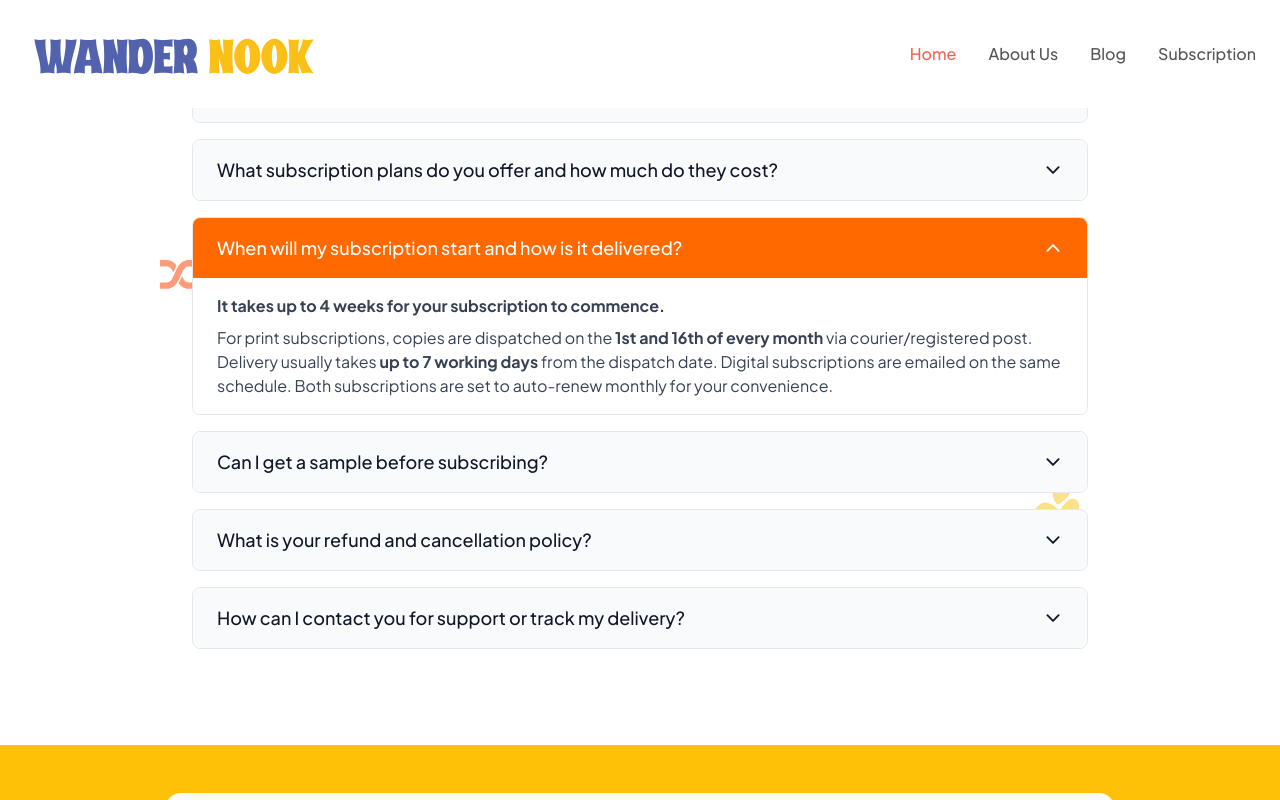
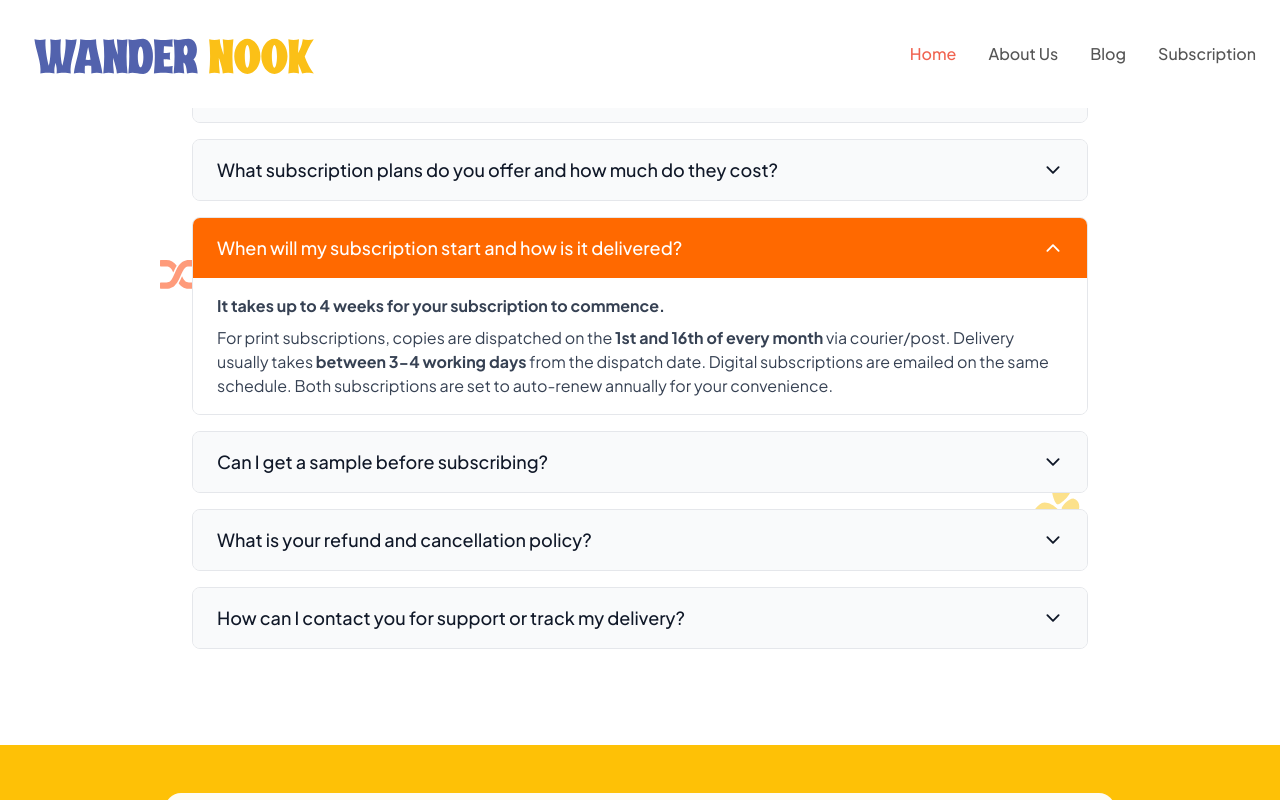
Before and after one commit to s-gajjar/wander-nook, a Next.js app: page / in a window 1280 px wide. Both pictures are taken after a click on the button "When will my subscription start and how is it delivered?". Shown: the part 3790-4590 px from the top of the page. Built offline with nearby package versions, Linux system fonts and the light colour scheme; no server answers.

Commit message:
faq change

```diff
--- a/src/components/LandingPage/FAQs/index.tsx
+++ b/src/components/LandingPage/FAQs/index.tsx
@@ -76,9 +76,9 @@ const faqData = [
         <p className="mt-2">
           For print subscriptions, copies are dispatched on the{" "}
           <b>1st and 16th of every month</b>{" "}
-          via courier/registered post. Delivery usually takes{" "}
-          <b>up to 7 working days</b>{" "}
-          from the dispatch date. Digital subscriptions are emailed on the same schedule. Both subscriptions are set to auto-renew monthly for your convenience.
+          via courier/post. Delivery usually takes{" "}
+          <b>between 3-4 working days</b>{" "}
+          from the dispatch date. Digital subscriptions are emailed on the same schedule. Both subscriptions are set to auto-renew annually for your convenience.
         </p>
       </div>
     ),
```
